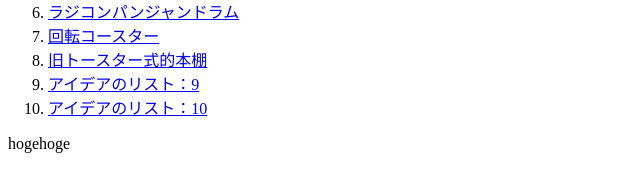
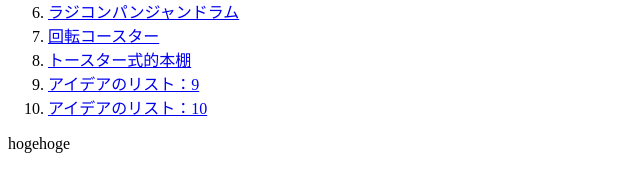
Before and after one commit to KUAD-XtechDesign/studyprogress-yt5a, a plain HTML site: page index.html in a window 1280 px wide. Shown: the part 256-448 px from the top of the page, 0-640 px from the left. Drawn offline with Linux system fonts and the light colour scheme.

Commit message:
fix index

```diff
--- a/index.html
+++ b/index.html
@@ -18,7 +18,7 @@
         <li><a href="https://kuad-xtechdesign.github.io/studyprogress-yt5a/items/item5.html">隙間ハンディ</a></li>
         <li><a href="https://kuad-xtechdesign.github.io/studyprogress-yt5a/items/item6.html">ラジコンパンジャンドラム</a></li>
         <li><a href="https://kuad-xtechdesign.github.io/studyprogress-yt5a/items/item7.html">回転コースター</a></li>
-        <li><a href="https://kuad-xtechdesign.github.io/studyprogress-yt5a/items/item8.html">旧トースター式的本棚</a></li>
+        <li><a href="https://kuad-xtechdesign.github.io/studyprogress-yt5a/items/item8.html">トースター式的本棚</a></li>
         <li><a href="https://kuad-xtechdesign.github.io/studyprogress-yt5a//items/item9.html">アイデアのリスト：9</a></li>
         <li><a href="https://kuad-xtechdesign.github.io/studyprogress-yt5a/items/item10.html">アイデアのリスト：10</a></li>
       </ol>
```
